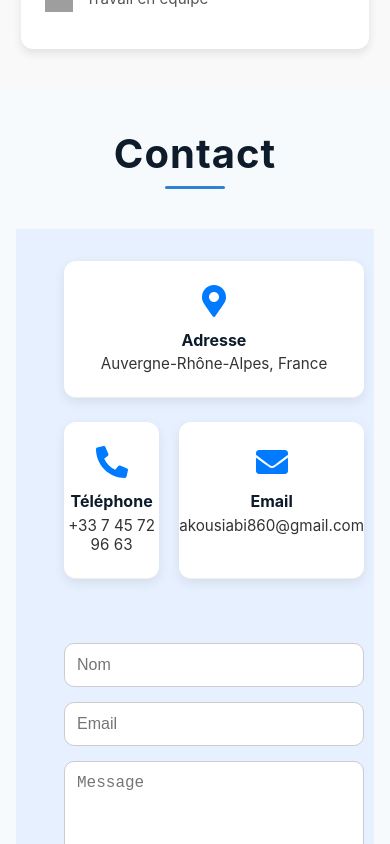
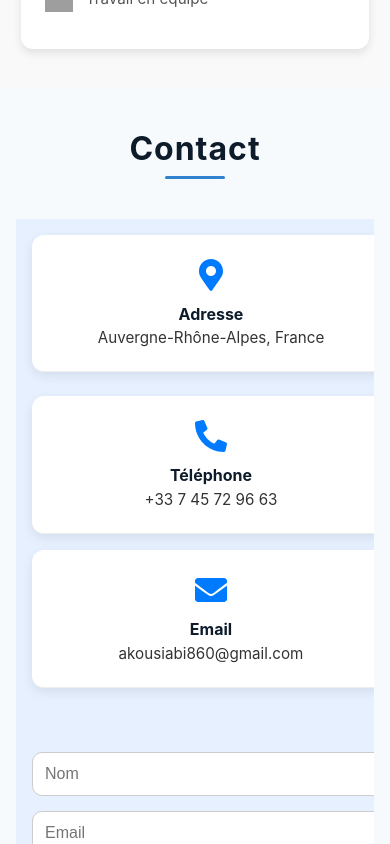
Before and after one commit to patience228/mon-portfolio, a React (Create React App) app: page / in a window 390 px wide. Shown: the part 7240-8084 px from the top of the page. Built offline with nearby package versions, Linux system fonts and the light colour scheme; grey boxes are pictures that could not be loaded.

Commit message:
update: contact design

```diff
--- a/src/index.css
+++ b/src/index.css
@@ -611,6 +611,9 @@ section {
     padding: 2.5rem 1rem;
   }
 
+  .section-contact {
+    padding: 2.5rem 1rem;
+  }
   .projects-grid {
     grid-template-columns: 1fr; /* Une seule colonne sur mobile */
   }
@@ -634,3 +637,48 @@ section {
     padding: 0.6rem 1rem;
   }
 }
+
+@media (max-width: 768px) {
+  .contact-container {
+    flex-direction: column;
+    align-items: center;
+    gap: 2rem;
+    padding: 0;
+  }
+
+  .contact-info,
+  .contact-form-container {
+    width: 100%;
+    max-width: 360px;
+    flex: none;
+    padding: 1rem;
+  }
+
+  .info-bottom {
+    flex-direction: column;
+    gap: 1rem;
+  }
+
+  .info-bottom .info-block {
+    width: 100%;
+    flex: none;
+  }
+
+  .two-tone-bg::before {
+    width: 100%;
+    height: 50%;
+    top: 0;
+    background: #e6f0ff;
+  }
+  .two-tone-bg::after {
+    width: 100%;
+    height: 50%;
+    bottom: 0;
+    top: auto;
+    background: #e6f0ff;
+  }
+
+  .section-contact h2 {
+    font-size: 2rem;
+  }
+}
```
